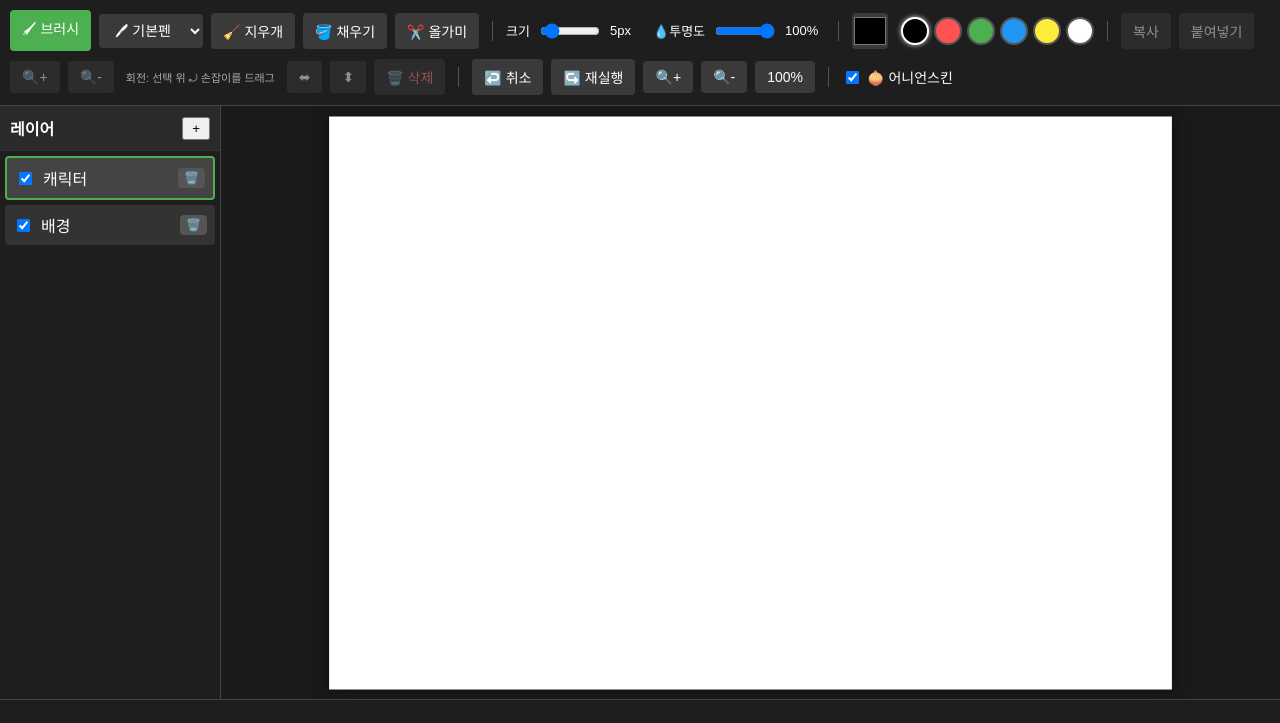
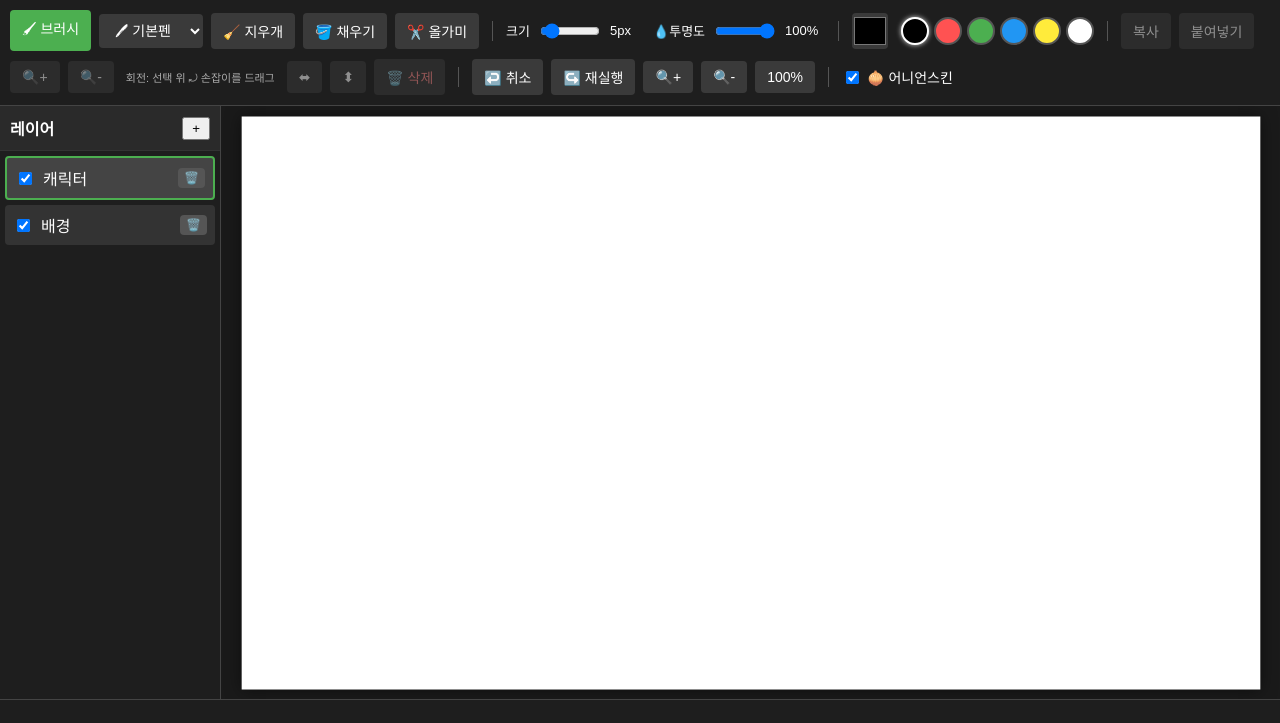
Before and after one commit to rjy913-art/animation-editor, a plain HTML site: page index.html in a window 1280 px wide. Shown: the top 723 px of the page. Drawn offline with Linux system fonts and the light colour scheme.

Commit message:
Add files via upload

```diff
--- a/index.html
+++ b/index.html
@@ -30,7 +30,7 @@
     .layer-mini-btn.del:hover { background: #e53935; }
 
     .canvas-container { flex: 1; position: relative; overflow: hidden; background: #1a1a1a; display: flex; justify-content: center; align-items: center; }
-    .canvas-wrapper { max-width: none;  position: relative; box-shadow: 0 0 20px rgba(0,0,0,0.5); transform-origin: center center; }
+    .canvas-wrapper { max-width: none;  position: relative; box-shadow: 0 0 20px rgba(0,0,0,0.5); transform-origin: center center; flex-shrink: 0; }
     .canvas-bg { position: absolute; top: 0; left: 0; width: 100%; height: 100%; background-color: #ffffff; z-index: 0; pointer-events: none; }
 
     canvas { position: absolute; top: 0; left: 0; }
```
